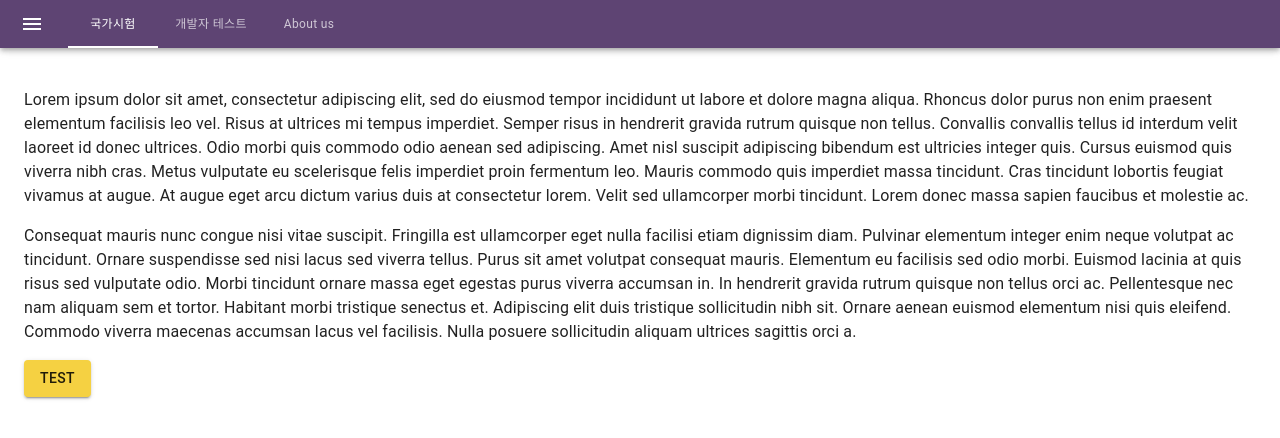
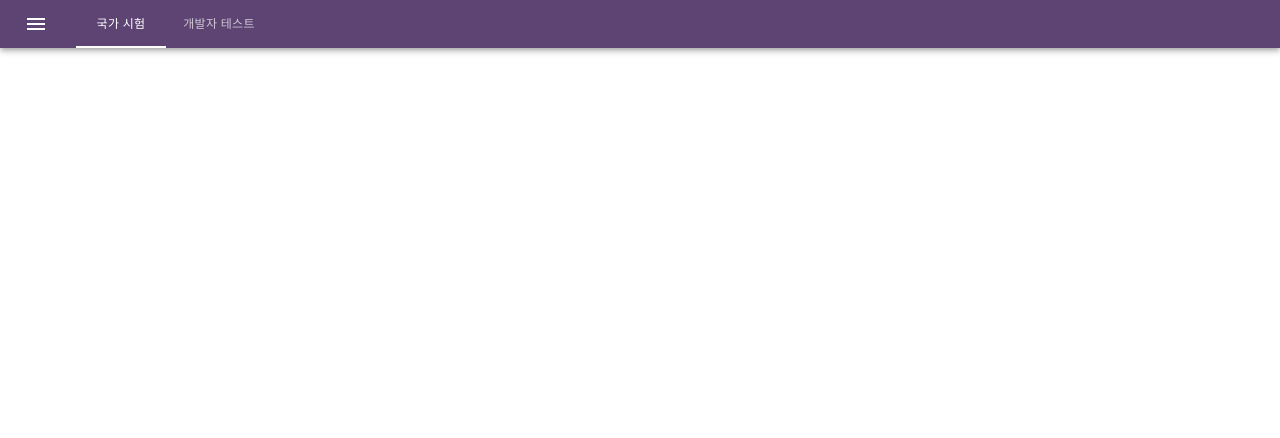
Before and after one commit to jamesnet214/cbt, a React (Create React App) app in the folder cbtapp/: page / in a window 1280 px wide. Shown: the top 438 px of the page. Built offline with nearby package versions, Linux system fonts and the light colour scheme.

Commit message:
Update layout

```diff
--- a/cbtapp/package.json
+++ b/cbtapp/package.json
@@ -13,6 +13,8 @@
     "@testing-library/user-event": "^12.8.3",
     "react": "^17.0.2",
     "react-dom": "^17.0.2",
+    "react-router": "^5.2.1",
+    "react-router-dom": "^5.3.0",
     "react-scripts": "4.0.3",
     "web-vitals": "^1.1.2"
   },
--- a/cbtapp/src/apps/Portal.jsx
+++ b/cbtapp/src/apps/Portal.jsx
@@ -1,27 +1,13 @@
+
 import * as React from 'react';
-import { makeStyles } from '@mui/styles';
+import { Route } from 'react-router';
+import { makeStyles, useTheme } from "@mui/styles";
 import { createTheme, ThemeProvider } from '@mui/material/styles';
-import { styled, useTheme } from '@mui/material/styles';
-import Box from '@mui/material/Box';
-import Drawer from '@mui/material/Drawer';
-import CssBaseline from '@mui/material/CssBaseline';
-import MuiAppBar from '@mui/material/AppBar';
-import Toolbar from '@mui/material/Toolbar';
-import List from '@mui/material/List';
-import Typography from '@mui/material/Typography';
-import Button from '@mui/material/Button';
-import Divider from '@mui/material/Divider';
-import IconButton from '@mui/material/IconButton';
-import MenuIcon from '@mui/icons-material/Menu';
-import ChevronLeftIcon from '@mui/icons-material/ChevronLeft';
-import ChevronRightIcon from '@mui/icons-material/ChevronRight';
-import ListItem from '@mui/material/ListItem';
-import ListItemIcon from '@mui/material/ListItemIcon';
-import ListItemText from '@mui/material/ListItemText';
-import InboxIcon from '@mui/icons-material/MoveToInbox';
-import MailIcon from '@mui/icons-material/Mail';
 
 import TopLayer from '../components/portal/TopLayer';
+import LeftLayer from '../components/portal/LeftLayer';
+import '../design/default.css';
+const drawerWidth = 240;
 
 const theme = createTheme({
     palette: {
@@ -36,146 +22,32 @@ const theme = createTheme({
     },
   });
 
+export default function Portal(props) {
+    const [isOpen, setIsOpen] = React.useState(false);
 
-const drawerWidth = 240;
-
-const Main = styled('main', { shouldForwardProp: (prop) => prop !== 'open' })(
-    ({ theme, open }) => ({
-        flexGrow: 1,
-        padding: theme.spacing(3),
-        transition: theme.transitions.create('margin', {
-        easing: theme.transitions.easing.sharp,
-        duration: theme.transitions.duration.leavingScreen,
-    }),
-    marginLeft: `-${drawerWidth}px`,
-        ...(open && {
-            transition: theme.transitions.create('margin', {
-                easing: theme.transitions.easing.easeOut,
-                duration: theme.transitions.duration.enteringScreen,
-            }),
-            marginLeft: 0,
-        }),
-    }),
-);
-
-const AppBar = styled(MuiAppBar, {
-
-    shouldForwardProp: (prop) => prop !== 'open',
-})(({ theme, open }) => ({
-    transition: theme.transitions.create(['margin', 'width'], {
-        easing: theme.transitions.easing.sharp,
-        duration: theme.transitions.duration.leavingScreen,
-    }),
-    ...(open && {
-        width: `calc(100% - ${drawerWidth}px)`,
-        marginLeft: `${drawerWidth}px`,
-        transition: theme.transitions.create(['margin', 'width'], {
-            easing: theme.transitions.easing.easeOut,
-            duration: theme.transitions.duration.enteringScreen,
-        }),
-    }),
-}));
-
-const DrawerHeader = styled('div')(({ theme }) => ({
-    display: 'flex',
-    alignItems: 'center',
-    padding: theme.spacing(0, 1),
-    // necessary for content to be below app bar
-    ...theme.mixins.toolbar,
-    justifyContent: 'flex-end',
-}));
-
-export default function Portal(props) {
-    const [open, setOpen] = React.useState(false);
-
-    const openChanged = (isOpen) => {
-        setOpen(isOpen);
-    };
-
-    const handleDrawerClose = () => {
-        setOpen(false);
-    };
-
+    const isOpenChanged = (changedValue) => {
+        setIsOpen(changedValue);
+    }
+    const useStyles = makeStyles((theme) => ({
+        content: {
+            flexGrow: 1,
+            padding: "20px",
+        }
+    }));
+    const classes = useStyles();
     return (
         <ThemeProvider theme={theme}>
-            <Box sx={{ display: 'flex' }}>
-                <CssBaseline />
-                <TopLayer
-                    isOpen={open}
-                    openChanged={openChanged}/>
-                <Drawer
-                    sx={{
-                        width: drawerWidth,
-                        flexShrink: 0,
-                        '& .MuiDrawer-paper': {
-                            width: drawerWidth,
-                            boxSizing: 'border-box',
-                        },
-                    }}
-                    variant="persistent"
-                    anchor="left"
-                    open={open}>
-                    <DrawerHeader>
-                        <IconButton onClick={handleDrawerClose}>
-                            {theme.direction === 'ltr' ? <ChevronLeftIcon /> : <ChevronRightIcon />}
-                        </IconButton>
-                    </DrawerHeader>
-                <Divider />
-                <List>
-                    {['Inbox', 'Starred', 'Send email', 'Drafts'].map((text, index) => (
-                        <ListItem button key={text}>
-                        <ListItemIcon>
-                            {index % 2 === 0 ? <InboxIcon /> : <MailIcon />}
-                        </ListItemIcon>
-                        <ListItemText primary={text} />
-                        </ListItem>
-                    ))}
-                </List>
-                <Divider />
-                <List>
-                    {['All mail', 'Trash', 'Spam'].map((text, index) => (
-                        <ListItem button key={text}>
-                        <ListItemIcon>
-                            {index % 2 === 0 ? <InboxIcon /> : <MailIcon />}
-                        </ListItemIcon>
-                        <ListItemText primary={text} />
-                        </ListItem>
-                    ))}
-                </List>
-            </Drawer>
-            <Main open={open}>
-                <DrawerHeader />
-                <Typography paragraph>
-                Lorem ipsum dolor sit amet, consectetur adipiscing elit, sed do eiusmod
-                tempor incididunt ut labore et dolore magna aliqua. Rhoncus dolor purus non
-                enim praesent elementum facilisis leo vel. Risus at ultrices mi tempus
-                imperdiet. Semper risus in hendrerit gravida rutrum quisque non tellus.
-                Convallis convallis tellus id interdum velit laoreet id donec ultrices.
-                Odio morbi quis commodo odio aenean sed adipiscing. Amet nisl suscipit
-                adipiscing bibendum est ultricies integer quis. Cursus euismod quis viverra
-                nibh cras. Metus vulputate eu scelerisque felis imperdiet proin fermentum
-                leo. Mauris commodo quis imperdiet massa tincidunt. Cras tincidunt lobortis
-                feugiat vivamus at augue. At augue eget arcu dictum varius duis at
-                consectetur lorem. Velit sed ullamcorper morbi tincidunt. Lorem donec massa
-                sapien faucibus et molestie ac.
-                </Typography>
-                <Typography paragraph>
-                Consequat mauris nunc congue nisi vitae suscipit. Fringilla est ullamcorper
-                eget nulla facilisi etiam dignissim diam. Pulvinar elementum integer enim
-                neque volutpat ac tincidunt. Ornare suspendisse sed nisi lacus sed viverra
-                tellus. Purus sit amet volutpat consequat mauris. Elementum eu facilisis
-                sed odio morbi. Euismod lacinia at quis risus sed vulputate odio. Morbi
-                tincidunt ornare massa eget egestas purus viverra accumsan in. In hendrerit
-                gravida rutrum quisque non tellus orci ac. Pellentesque nec nam aliquam sem
-                et tortor. Habitant morbi tristique senectus et. Adipiscing elit duis
-                tristique sollicitudin nibh sit. Ornare aenean euismod elementum nisi quis
-                eleifend. Commodo viverra maecenas accumsan lacus vel facilisis. Nulla
-                posuere sollicitudin aliquam ultrices sagittis orci a.
-                </Typography>
-                <Button variant="contained" color="secondary">Test</Button>
-
-            </Main>
-        </Box>
-    </ThemeProvider>
-  );
+            <div className={'root'}>
+                <div className={'drawerDiv'}>
+                    <TopLayer isOpen={isOpen} isOpenChanged={isOpenChanged} style={{ zIndex: 1 }}/>
+                    <div className={'frame'}>
+                        <LeftLayer isOpen={isOpen}/>
+                        <main className={classes.content}>
+                            <Route path='/pages1' component={<h1>qqq</h1>}/>
+                        </main>
+                    </div>
+                </div>
+            </div>
+        </ThemeProvider>
+    );
 }
--- /dev/null
+++ b/cbtapp/src/components/portal/LeftLayer.jsx
@@ -0,0 +1,31 @@
+import React from 'react';
+import { makeStyles, useTheme } from "@mui/styles";
+import Drawer from '@mui/material/Drawer';
+import { Button } from '@mui/material';
+
+const drawerWidth = 250;
+
+export default function LeftLayer(props) {
+    const { isOpen } = props;
+
+
+    return (
+        <Drawer sx={{
+            width: drawerWidth,
+            flexShrink: 0,
+            '& .MuiDrawer-paper': {
+              width: drawerWidth,
+              boxSizing: 'border-box',
+              position: 'absolute',
+              zIndex: 0
+            },
+          }}
+          variant="persistent"
+          anchor="left"
+          open={isOpen}>
+              <h1>sadf</h1>
+              <h1>sadf</h1>
+              <Button variant="contained" color="secondary">sadf</Button>
+        </Drawer>
+    );
+}
--- /dev/null
+++ b/cbtapp/src/components/portal/MenuButton.jsx
@@ -0,0 +1,23 @@
+import MenuIcon from '@mui/icons-material/Menu';
+import ChevronLeftIcon from '@mui/icons-material/ChevronLeft';
+import { makeStyles, useTheme } from "@mui/styles";
+import { IconButton } from '@mui/material';
+
+export default function MenuButton(props) {
+    const { isOpen, menuClick } = props;
+    const theme = useTheme();
+    const useStyles = makeStyles((theme) => ({ }));
+    const classes = useStyles();
+
+    return (
+        <IconButton size="large"
+                    edge="start"
+                    color="inherit"
+                    aria-label="open drawer"
+                    sx={{ mr: 2 }}
+                    onClick={menuClick}>
+            {isOpen ? <ChevronLeftIcon /> : <MenuIcon />}
+        </IconButton>
+    );
+
+}
--- a/cbtapp/src/components/portal/MenuTabs.jsx
+++ b/cbtapp/src/components/portal/MenuTabs.jsx
@@ -51,9 +51,8 @@ export default function CustomizedTabs() {
             value={value}
             onChange={handleChange}
             aria-label="styled tabs example">
-            <StyledTab label="국가시험" />
+            <StyledTab label="국가 시험" />
             <StyledTab label="개발자 테스트" />
-            <StyledTab label="About us" />
         </StyledTabs>
     </Box>
   );
--- a/cbtapp/src/components/portal/TopLayer.jsx
+++ b/cbtapp/src/components/portal/TopLayer.jsx
@@ -1,68 +1,34 @@
 import React from 'react';
-import { styled, useTheme } from '@mui/material/styles';
-import { makeStyles } from '@mui/styles';
-
-import MuiAppBar from '@mui/material/AppBar';
+import { makeStyles, useTheme } from "@mui/styles";
+import AppBar from '@mui/material/AppBar';
 import Toolbar from '@mui/material/Toolbar';
-import Button from '@mui/material/Button';
-import IconButton from '@mui/material/IconButton';
-import Typography from '@mui/material/Typography';
-import MenuIcon from '@mui/icons-material/Menu';
+import Box from '@mui/material/Box';
+import MenuButton from './MenuButton';
 
 import MenuTabs from './MenuTabs.jsx';
 
-const drawerWidth = 240;
+export default function(props) {
+    const { isOpen } = props;
+    const theme = useTheme();
+    const useStyles = makeStyles((theme) => ({ }));
+    const classes = useStyles();
 
-const AppBar = styled(MuiAppBar, {
-    shouldForwardProp: (prop) => prop !== 'open',
-    })(({ theme, open }) => ({
-        transition: theme.transitions.create(['margin', 'width'], {
-        easing: theme.transitions.easing.sharp,
-        duration: theme.transitions.duration.leavingScreen,
-    }),
-    ...(open && {
-        width: `calc(100% - ${drawerWidth}px)`,
-        marginLeft: `${drawerWidth}px`,
-        transition: theme.transitions.create(['margin', 'width'], {
-        easing: theme.transitions.easing.easeOut,
-        duration: theme.transitions.duration.enteringScreen,
-    }),
-    }),
-}));
-
-const useStyles = makeStyles((theme) => ({
-
-    toolbar: {
-        height: '20px'
-      }
-}));
-
-export default function TopLayer(props) {
-    const classes = useStyles();
-    const { isOpen, openChanged } = props;
-
-    const handleDrawerOpen = () => {
-        openChanged(!isOpen);
-    };
+    function menuClick() {
+        props.isOpenChanged(!isOpen);
+    }
 
     return (
-        <AppBar
-            aria-setsize=""
-            position="fixed"
-            open={isOpen}>
-            <Toolbar
-                className={classes.toolbar}
-                variant="dense">
-                <IconButton
-                    color="inherit"
-                    aria-label="open drawer"
-                    onClick={handleDrawerOpen}
-                    edge="start"
-                    sx={{ mr: 2, ...(isOpen && { display: 'none' }) }}>
-                    <MenuIcon />
-                </IconButton>
+        <AppBar position={'relative'} {...props}>
+            <Toolbar variant="dense">
+                <MenuButton menuClick={menuClick}/>
                 <MenuTabs/>
+                <Box sx={{ flexGrow: 1 }} />
+                <Box sx={{ display: { xs: 'none', md: 'flex' } }}>
+                    {/* <MailButton/>
+                    <NotificationButton/>
+                    <AccountButton/> */}
+                </Box>
             </Toolbar>
-      </AppBar>
+        </AppBar>
     );
 }
--- /dev/null
+++ b/cbtapp/src/design/default.css
@@ -0,0 +1,19 @@
+.root {
+    height: 100%;
+    position: absolute;
+    left: 0;
+    width: 100%;
+    overflow: hidden;
+}
+
+.drawerDiv {
+    height: 100%;
+}
+
+.frame {
+    display: flex;
+    overflow: hidden;
+    position: relative;
+    width: 100%;
+    height: 100%;
+}
--- a/cbtapp/src/index.js
+++ b/cbtapp/src/index.js
@@ -1,14 +1,14 @@
 import React from 'react';
 import ReactDOM from 'react-dom';
 import './index.css';
-import App from './App';
 import reportWebVitals from './reportWebVitals';
 import Portal from './apps/Portal';
+import { BrowserRouter } from 'react-router-dom';
 
 ReactDOM.render(
-  <React.StrictMode>
-    <Portal />
-  </React.StrictMode>,
+  <BrowserRouter>
+      <Portal/>
+  </BrowserRouter>,
   document.getElementById('root')
 );
 
```
Also changed, not shown: 1 other file (tests, documents, lock files or other folders).
